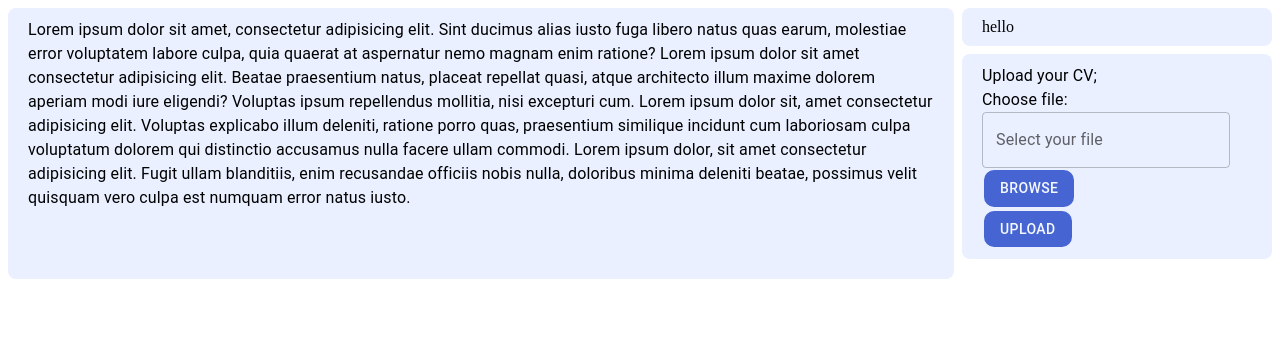
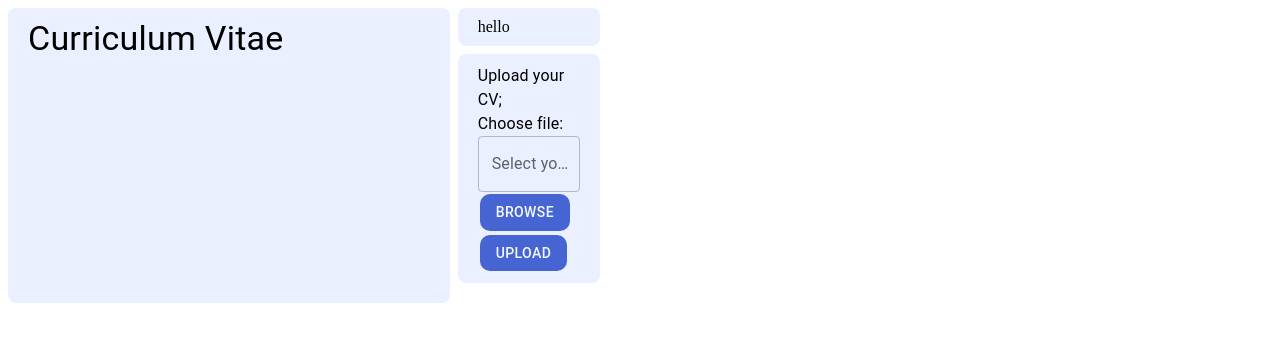
Before and after one commit to nuwankirillawala/industrial-training-management-system, a React (Vite) app in the folder client/: page /cvupdate in a window 1280 px wide. Shown: the top 342 px of the page. Built offline with nearby package versions, Linux system fonts and the light colour scheme.

Commit message:
cvupdate

```diff
--- a/client/src/components/card/basicCard/BasicCard.jsx
+++ b/client/src/components/card/basicCard/BasicCard.jsx
@@ -2,6 +2,7 @@ import React from 'react'
 import { Box } from '@mui/material'
 import Navbar from '../../Navbar/Navbar'
 import Sidebar from '../../Sidebar/Sidebar'
+import { CvUpdate } from '../../user/Undergraduate/Pages/CvUpdate'
 
 export const BasicCard = ({children}) => {
   return (
@@ -11,6 +12,7 @@ export const BasicCard = ({children}) => {
       </Box>
       <Box sx={{display: 'flex', gap: '10px', flexDirection: 'column', flex: 'auto'}}>
         <Navbar/>
+        <CvUpdate/>
       </Box>
     </Box>
   )
--- a/client/src/components/user/Undergraduate/Pages/CvUpdate.jsx
+++ b/client/src/components/user/Undergraduate/Pages/CvUpdate.jsx
@@ -15,10 +15,14 @@ export const CvUpdate = () => {
                     {/* content here */}
                     <Tile>
                         <Box sx={{display: 'flex'}}>
-                            <Typography>
-                                Lorem ipsum dolor sit amet, consectetur adipisicing elit. Sint ducimus alias iusto fuga libero natus quas earum, molestiae error voluptatem labore culpa, quia quaerat at aspernatur nemo magnam enim ratione? Lorem ipsum dolor sit amet consectetur adipisicing elit. Beatae praesentium natus, placeat repellat quasi, atque architecto illum maxime dolorem aperiam modi iure eligendi? Voluptas ipsum repellendus mollitia, nisi excepturi cum.
-                                Lorem ipsum dolor sit, amet consectetur adipisicing elit. Voluptas explicabo illum deleniti, ratione porro quas, praesentium similique incidunt cum laboriosam culpa voluptatum dolorem qui distinctio accusamus nulla facere ullam commodi. Lorem ipsum dolor, sit amet consectetur adipisicing elit. Fugit ullam blanditiis, enim recusandae officiis nobis nulla, doloribus minima deleniti beatae, possimus velit quisquam vero culpa est numquam error natus iusto.
-                            </Typography>
+                            <Box>
+                                <Typography
+                                    variant='h4'
+                                    align='center'
+                                >
+                                    Curriculum Vitae
+                                </Typography>
+                            </Box>
                         </Box>
                     </Tile>
                 </Grid>
```
